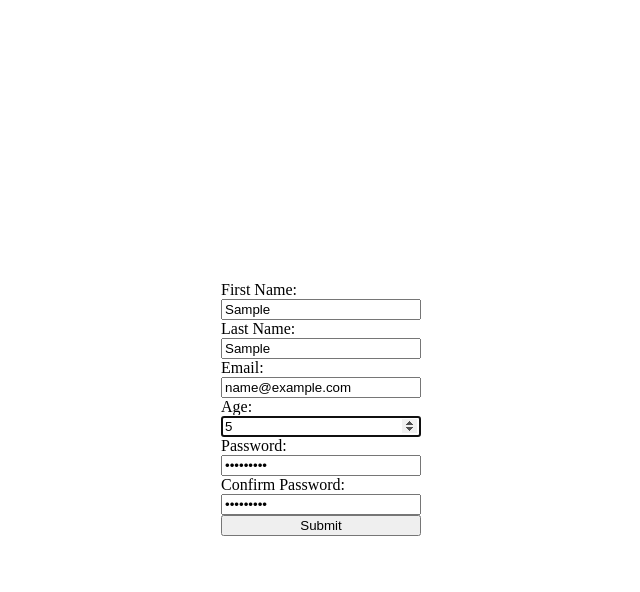
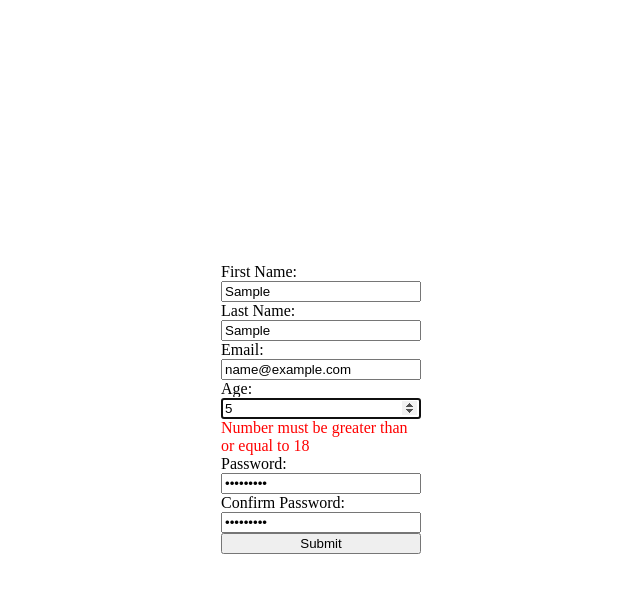
Before and after one commit to rlawlsdn263/react-hook-form-with-zod, a React (Vite) app: page / in a window 1280 px wide. Both pictures are taken after typing "Sample", "Sample", "name@example.com", "5", "Sample123", "Sample123" into the empty fields and a click on the input 640 px from the left and 525 px from the top of the page. Shown: the top 592 px of the page, without its empty margins (319-959 px from the left). Built offline with nearby package versions, Linux system fonts and the light colour scheme.

Commit message:
[✍학습] errors로 에러 메세지 전달하기
- React-Hook-Form의 errors 기능을 사용해 각 input의 유효성 검사가 실패하면 에러 메세지를 띄우게 함

```diff
--- a/src/App.css
+++ b/src/App.css
@@ -2,6 +2,10 @@ form {
   display: flex;
   flex-direction: column;
   width: 200px;
+}
+
+span {
+  color: red;
 }
 
 .App {
--- a/src/App.tsx
+++ b/src/App.tsx
@@ -27,7 +27,11 @@ function App() {
       path: ["confirmPassword"],
     });
 
-  const { register, handleSubmit } = useForm<FormData>({
+  const {
+    register,
+    handleSubmit,
+    formState: { errors },
+  } = useForm<FormData>({
     resolver: zodResolver(schema),
   });
 
@@ -40,24 +44,37 @@ function App() {
       <form onSubmit={handleSubmit(submitData)}>
         <label htmlFor="first-name">First Name: </label>
         <input id="first-name" type="text" {...register("firstName")} />
+        {errors.firstName && <span>{errors.firstName.message}</span>}
+
         <label htmlFor="last-name">Last Name: </label>
         <input id="last-name" type="text" {...register("lastName")} />
+        {errors.lastName && <span>{errors.lastName.message}</span>}
+
         <label htmlFor="email">Email: </label>
         <input id="email" type="email" {...register("email")} />
+        {errors.email && <span>{errors.email.message}</span>}
+
         <label htmlFor="age">Age: </label>
         <input
           id="age"
           type="number"
           {...register("age", { valueAsNumber: true })}
         />
+        {errors.age && <span>{errors.age.message}</span>}
+
         <label htmlFor="password">Password: </label>
         <input id="password" type="password" {...register("password")} />
+        {errors.password && <span>{errors.password.message}</span>}
+
         <label htmlFor="confirm-password">Confirm Password: </label>
         <input
           id="confirm-password"
           type="password"
           {...register("confirmPassword")}
         />
+        {errors.confirmPassword && (
+          <span>{errors.confirmPassword.message}</span>
+        )}
 
         <input type="submit" />
       </form>
```
